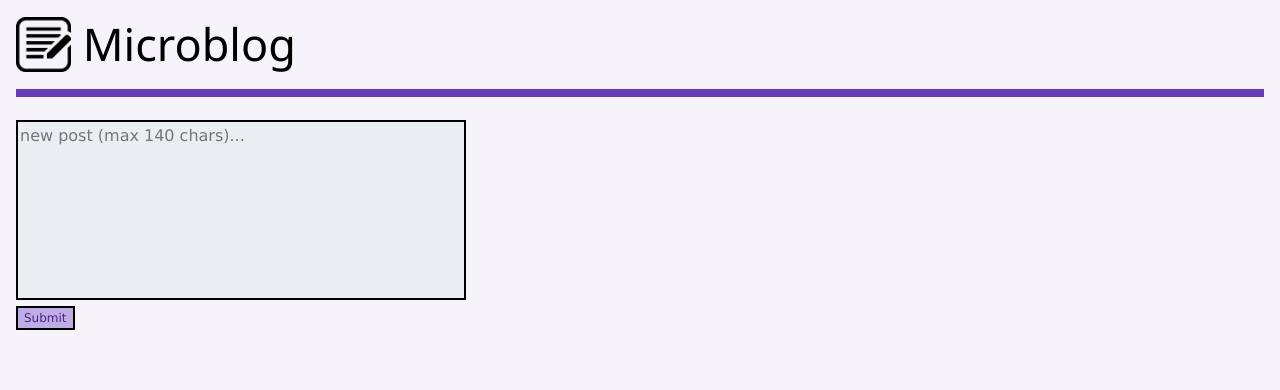
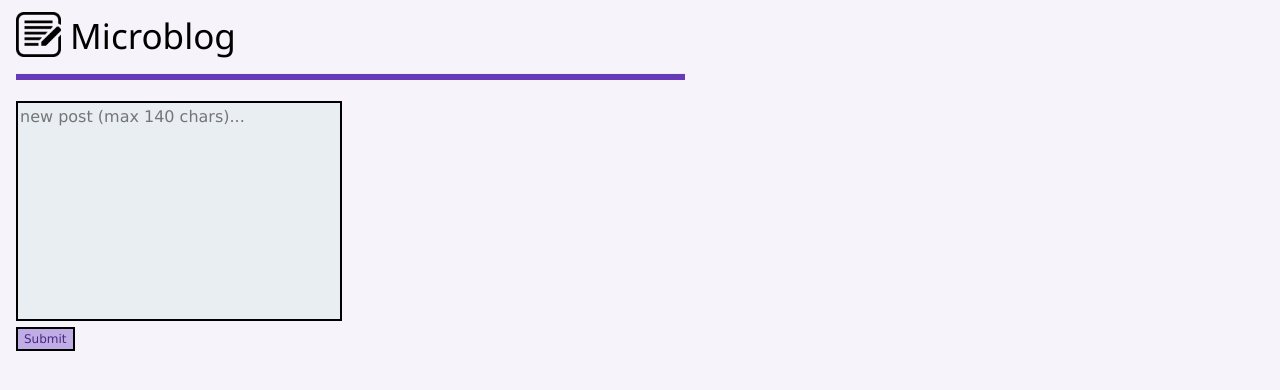
Before and after one commit to sfraser-dev/web-python-flask-microblog, a Flask app: page / in a window 1280 px wide. Shown: the top 390 px of the page. Run offline with Flask 3, Linux system fonts and the light colour scheme; data that the repository does not hold is empty.

Commit message:
limiting the width of the body element so other elements don't become very stretched. can remove excess media queries.

```diff
--- a/static/css/style.css
+++ b/static/css/style.css
@@ -59,8 +59,12 @@
   color: red !important;
 }
 
+.limit-width {
+  max-width: 701px;
+}
+
 /* quite a few media queries for nice textarea
-size  to hold 140 characters max */
+size to hold 140 characters max */
 @media only screen and (min-width: 401px) {
   .blog-post-textarea  {
     height: 200px;
@@ -95,34 +99,3 @@ size  to hold 140 characters max */
     height: 220px;
   }
 }
-
-@media only screen and (min-width: 801px) {
-  .blog-post-textarea  {
-    height: 200px;
-  }
-}
-
-@media only screen and (min-width: 901px) {
-  .blog-post-textarea  {
-    height: 180px;
-  }
-}
-
-@media only screen and (min-width: 993px) {
-  .title-image {
-    height: 55px;
-    width: 55px;
-  }
-  .header {
-    font-size: 45px;
-  }
-  .horizontal-rule {
-    height: 8px;
-    margin: 8px 0px;
-  }
-  /* after w3css large, fix the textarea size */
-  .blog-post-textarea  {
-    height: 180px;
-    width: 450px;
-  }
-}
--- a/templates/home.html
+++ b/templates/home.html
@@ -15,7 +15,7 @@
   <title>Microblog</title>
 </head>
 
-<body class="w3-theme-l5">
+<body class="w3-theme-l5 limit-width">
   <div class="w3-container">
     <header>
       <h1 class="header"><img class="title-image" src="./static/images/write.png" alt="blog logo"> Microblog</h1>
```
Also changed, not shown: 1 other file.
